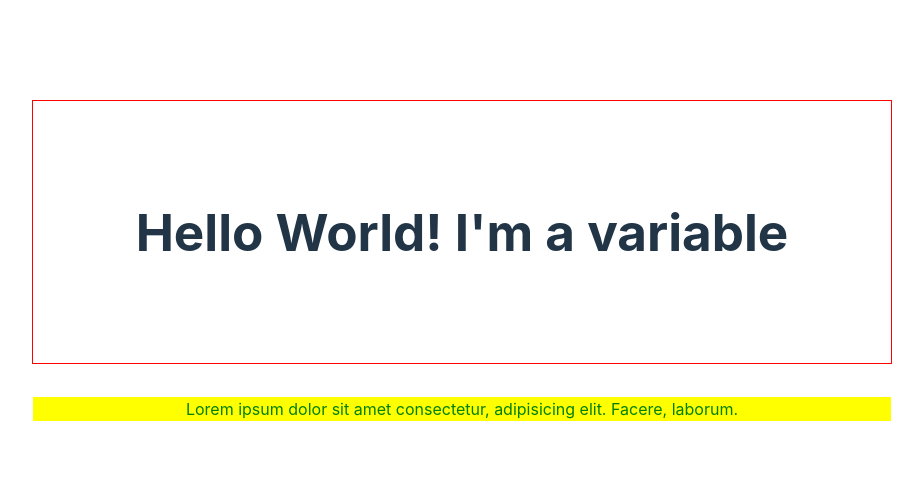
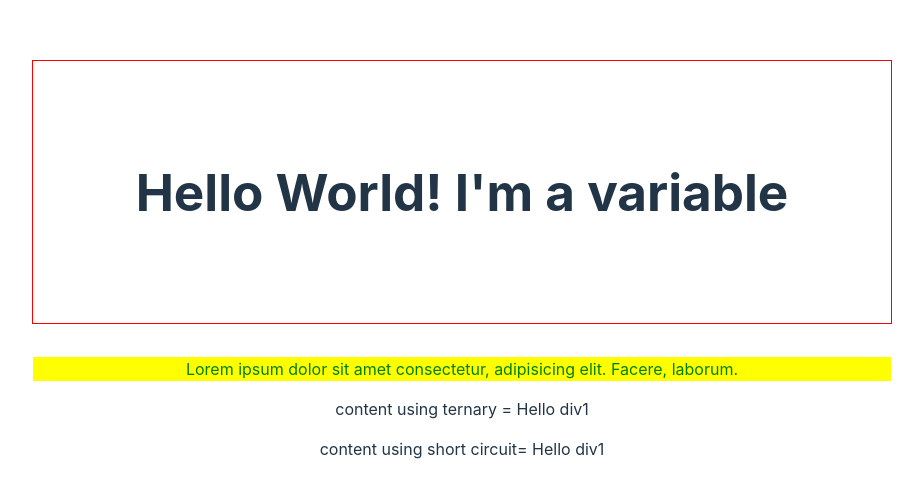
Before and after one commit to hackcharms/dive-into-react, a React (Vite) app: page / in a window 1280 px wide. Shown: the part 148-646 px from the top of the page, without its empty margins (178-1101 px from the left). Built offline with nearby package versions, Linux system fonts and the light colour scheme.

Commit message:
conditional rendering showcase

```diff
--- a/src/App.jsx
+++ b/src/App.jsx
@@ -2,11 +2,16 @@ import React from "react";
 import "./App.css";
 function App() {
   const msg = "Hello World! I'm a variable";
-  const myStyle = {
-    color: "green",
-    backgroundColor: "yellow",
-  };
-  // const showDat
+  const showDiv1 = true;
+  // let content = "";
+  const div1 = `Hello div1`;
+  // const div2 = `Hello div2`;
+  // content = showDiv1 ? div1 : div2;
+  // if (showDiv1) {
+  //   content = div1;
+  // } else {
+  //   content = div2;
+  // }
   return (
     // <React.Fragment>
     <>
@@ -20,6 +25,8 @@ function App() {
         Lorem ipsum dolor sit amet consectetur, adipisicing elit. Facere,
         laborum.
       </p>
+      <p>content using ternary = {showDiv1 ? div1 : ""} </p>
+      <p>content using short circuit= {showDiv1 && div1} </p>
       {/* <input type="text" value={msg} /> */}
       <div>
         {/* <Button></Button>
```
